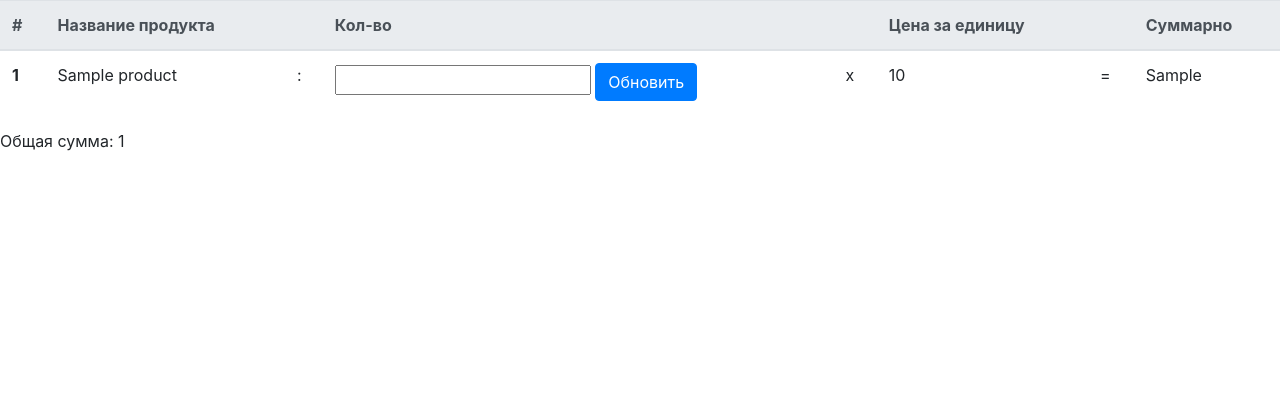
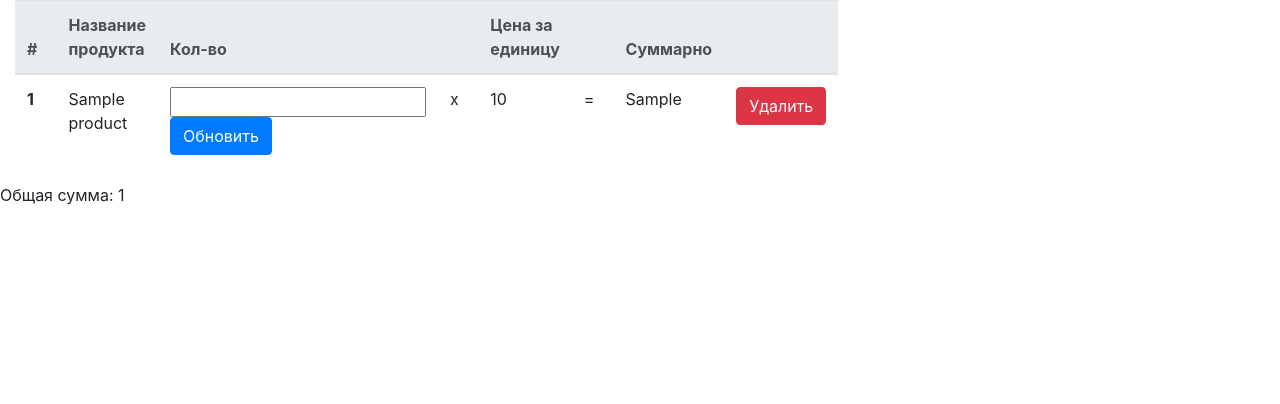
Before and after one commit to AmigoSP/e_shop_practic, a Django app: template cart/templates/cart/cart_detail.html in a window 1280 px wide. Shown: the part 56-460 px from the top of the page. Run offline with Django 3.2, Linux system fonts and the light colour scheme; the template is opened without the code that fills it: most values are stand-ins (such as "Sample title", 1, 10 or a date in 2020).

Commit message:
Добавлена кнопка удаления товара из корзины

```diff
--- a/cart/templates/cart/cart_detail.html
+++ b/cart/templates/cart/cart_detail.html
@@ -2,45 +2,55 @@
 
 {% block main_content %}
 
-
+<div class="col-8">
     <table class="table">
         <thead class="thead-light">
         <tr>
             <th scope="col">#</th>
             <th scope="col">Название продукта</th>
-            <th scope="col"></th>
             <th scope="col">Кол-во</th>
             <th scope="col"></th>
             <th scope="col">Цена за единицу</th>
             <th scope="col"></th>
             <th scope="col">Суммарно</th>
+            <th scope="col"></th>
         </tr>
         </thead>
         <tbody>
         {% for product, values in cart.products.items %}
             <tr>
-                <th scope="row">1</th>
-                <td>{{ product.product_name }}</td>
-                <td>:</td>
+                <th scope="row" class="col-1">{{ forloop.counter }}</th>
+                <td class="col-1">{{ product.product_name }}</td>
                 <form method="get" action="{% url 'update_cart' %}">
                     {% csrf_token %}
-                    <td>
+                    <td class="col-2">
                         <input type="hidden" name="subcategory" value="{{ product.subcategory.slug_url }}">
-                        <input type="hidden" name="product_id" value="{{ product.pk}}">
-                        <input type="number" min="0" name="product_qty" required id="id_product_qty" value="{{ values.0 }}">
+                        <input type="hidden" name="product_id" value="{{ product.pk }}">
+                        <input type="number" min="0" name="product_qty" required id="id_product_qty"
+                               value="{{ values.0 }}">
                         <button type="submit" class="btn btn-primary">Обновить</button>
                     </td>
 
                 </form>
-                <td>x</td>
-                <td>{{ product.price }}</td>
-                <td>=</td>
-                <td>{{ values.1 }}</td>
+                <td class="col-1">x</td>
+                <td class="col-1">{{ product.price }}</td>
+                <td class="col-1">=</td>
+                <td class="col-1">{{ values.1 }}</td>
+                <form method="get" action="{% url 'update_cart' %}">
+                    {% csrf_token %}
+                    <td class="col-1">
+                        <input type="hidden" name="subcategory" value="{{ product.subcategory.slug_url }}">
+                        <input type="hidden" name="product_id" value="{{ product.pk }}">
+                        <input type="hidden" name="product_qty" required id="id_product_qty"
+                               value="0">
+                        <button type="submit" class="btn btn-danger">Удалить</button>
+                    </td>
+                </form>
             </tr>
         {% endfor %}
         </tbody>
     </table>
-
+</div>
     <p>Общая сумма: {{ cart.total_price }}</p>
 
 {% endblock %}
```
Also changed, not shown: db.sqlite3.
